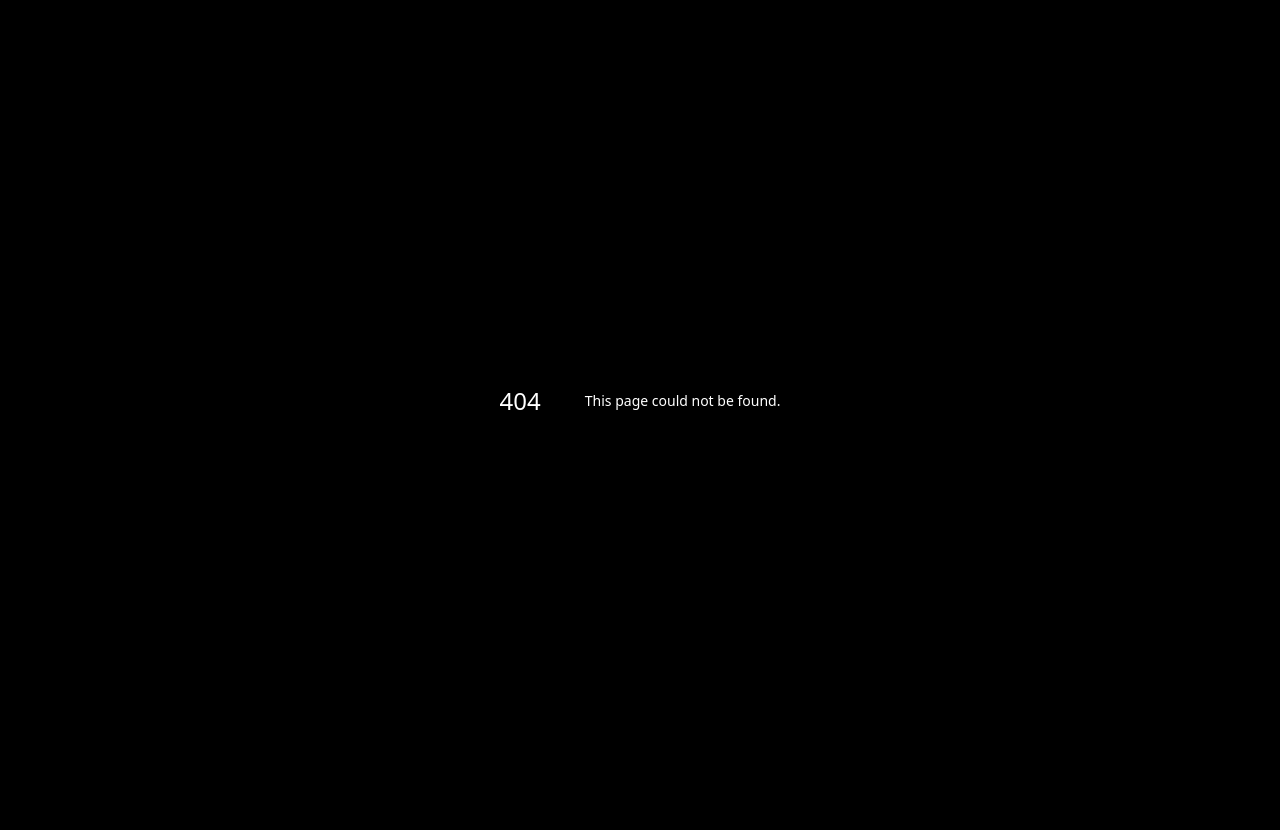
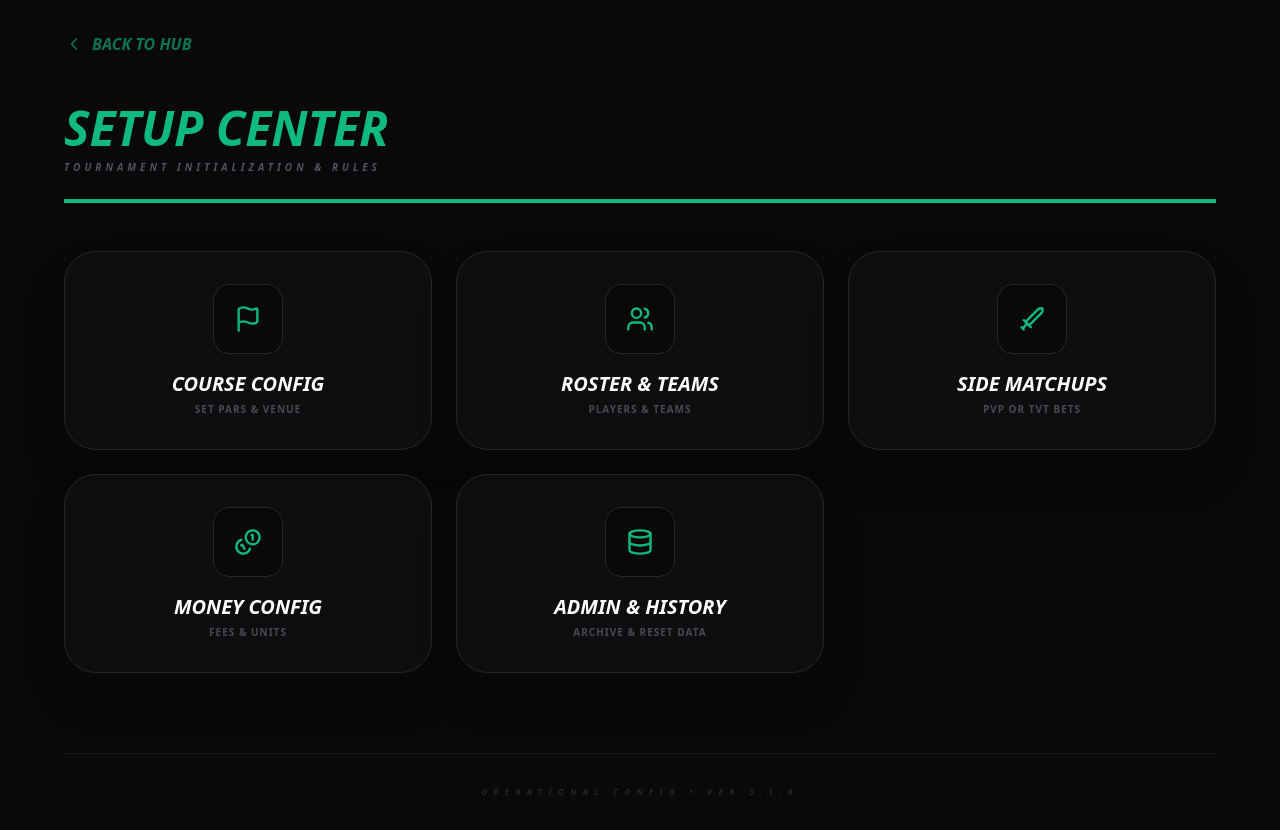
Before and after one commit to jaredfriend1-spec/blitz-board, a Next.js app: page /setup in a window 1280 px wide. Before the commit this address had no page. Before the commit the page ends 800 px from the top, so only its background shows below. Built offline with nearby package versions, Linux system fonts and the light colour scheme.

Commit message:
Create page.tsx

```diff
--- /dev/null
+++ b/app/setup/page.tsx
@@ -0,0 +1,65 @@
+"use client";
+
+import React from 'react';
+import { Flag, Users, Sword, ChevronLeft, Coins, Database } from 'lucide-react';
+import Link from 'next/link';
+
+export default function SetupHub() {
+  // Defining settings inside the component to ensure the 's' variable is typed correctly
+  const settings = [
+    { title: "Course Config", icon: <Flag size={28} />, path: "/setup/course", desc: "Set Pars & Venue" },
+    { title: "Roster & Teams", icon: <Users size={28} />, path: "/setup/roster", desc: "Players & Teams" },
+    { title: "Side Matchups", icon: <Sword size={28} />, path: "/setup/matchups", desc: "PvP or TvT Bets" },
+    { title: "Money Config", icon: <Coins size={28} />, path: "/setup/money", desc: "Fees & Units" },
+    { title: "Admin & History", icon: <Database size={28} />, path: "/setup/admin", desc: "Archive & Reset Data" },
+  ];
+
+  return (
+    <div className="min-h-screen bg-zinc-950 text-white p-8 font-sans uppercase">
+      <div className="max-w-6xl mx-auto">
+        <Link
+          href="/"
+          className="inline-flex items-center gap-2 text-emerald-500 font-black italic mb-12 opacity-60 hover:opacity-100 transition-all"
+        >
+          <ChevronLeft size={20} /> Back to Hub
+        </Link>
+
+        <header className="mb-12 border-b-4 border-emerald-500 pb-6">
+          <h1 className="text-5xl font-black italic text-emerald-500 leading-none">Setup Center</h1>
+          <p className="text-zinc-600 font-bold text-[10px] tracking-[.4em] mt-2 italic">
+            Tournament Initialization & Rules
+          </p>
+        </header>
+
+        <div className="grid grid-cols-1 md:grid-cols-2 lg:grid-cols-3 gap-6">
+          {settings.map((s) => (
+            <Link
+              key={s.title}
+              href={s.path}
+              className="group bg-zinc-900/40 p-8 rounded-[2rem] border border-zinc-800 hover:border-emerald-500 transition-all flex flex-col items-center text-center gap-4 shadow-2xl active:scale-95"
+            >
+              <div className="p-5 bg-zinc-950 rounded-2xl text-emerald-500 border border-zinc-800 group-hover:bg-zinc-800 transition-colors shadow-inner">
+                {s.icon}
+              </div>
+
+              <div>
+                <h2 className="text-xl font-black italic group-hover:text-emerald-400 transition-colors">
+                  {s.title}
+                </h2>
+                <p className="text-[10px] text-zinc-500 font-bold mt-1 uppercase tracking-widest opacity-60">
+                  {s.desc}
+                </p>
+              </div>
+            </Link>
+          ))}
+        </div>
+
+        <footer className="mt-20 border-t border-zinc-900 pt-8 text-center">
+          <p className="text-[8px] font-black text-zinc-800 tracking-[.8em] italic">
+            Operational Config • Ver 3.1.0
+          </p>
+        </footer>
+      </div>
+    </div>
+  );
+}
```
